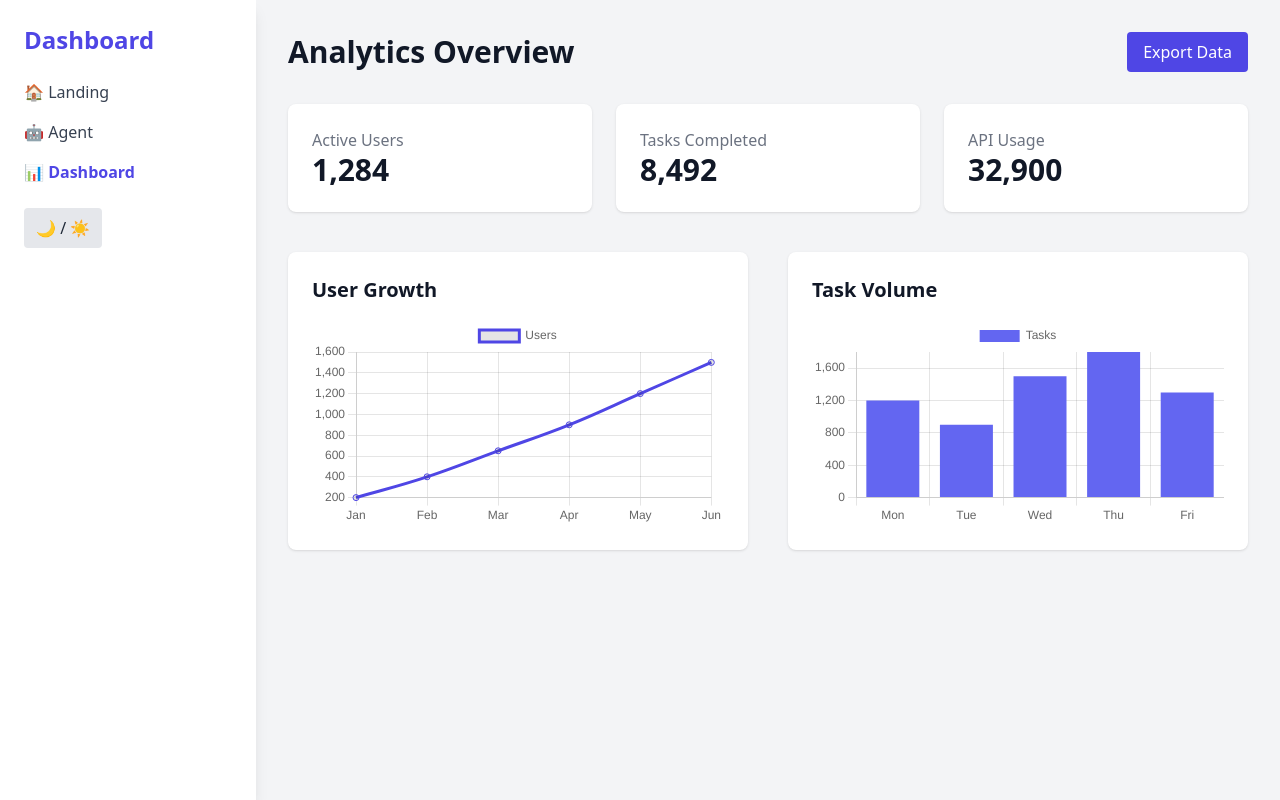
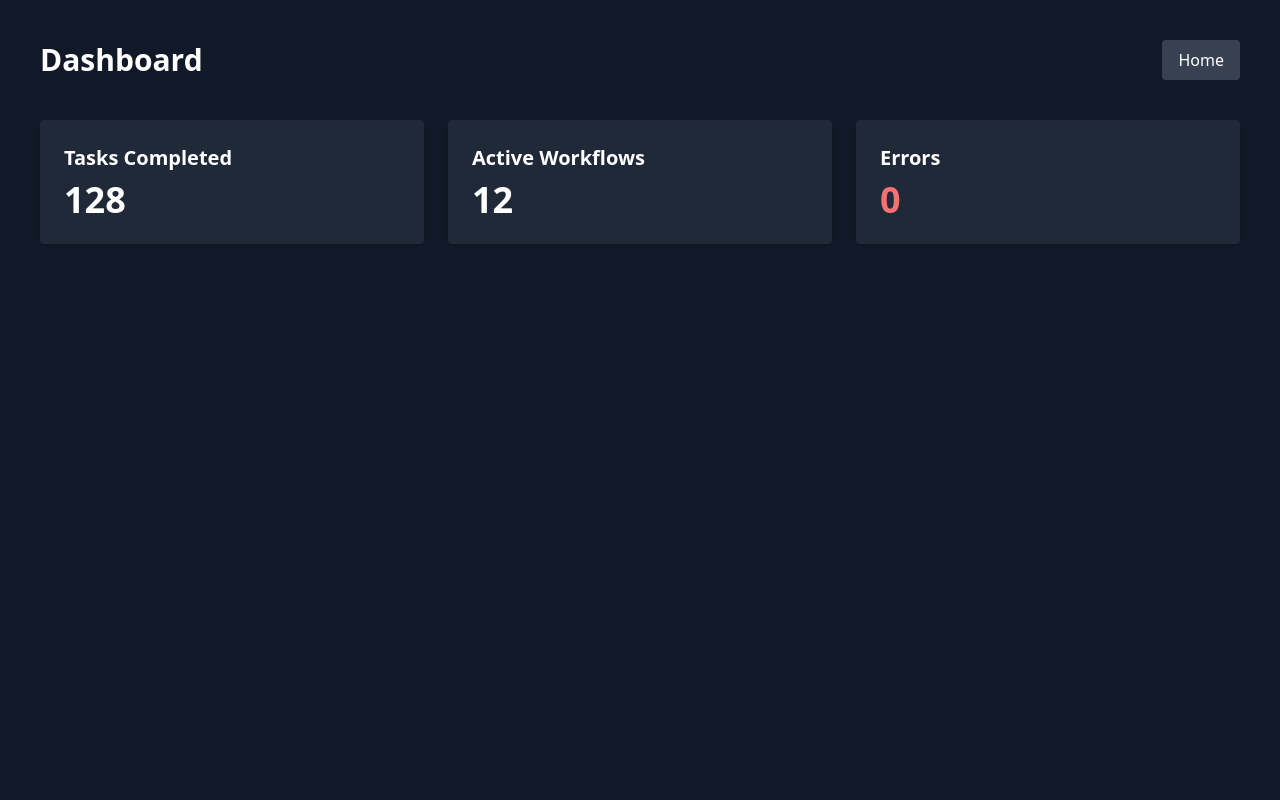
Before and after one commit to jfontiveros7/KonticodeLabs, a Flask app: page /dashboard in a window 1280 px wide. Run offline with Flask 3, Linux system fonts and the light colour scheme; some libraries are stand-ins or nearby versions.

Commit message:
Refactor dashboard.html for improved layout
Updated the dashboard layout and removed unused scripts.

```diff
--- a/templates/dashboard.html
+++ b/templates/dashboard.html
@@ -1,136 +1,34 @@
 <!DOCTYPE html>
 <html lang="en" class="dark">
 <head>
-    <meta charset="UTF-8">
-    <meta name="viewport" content="width=device-width, initial-scale=1.0">
-    <title>Dashboard – NovaStack Labs</title>
+    <meta charset="UTF-8" />
+    <meta name="viewport" content="width=device-width, initial-scale=1.0" />
+    <title>Dashboard</title>
 
     <script src="https://cdn.tailwindcss.com"></script>
-    <script src="https://cdn.jsdelivr.net/npm/chart.js"></script>
-
-    <!-- AOS Animations -->
-    <link href="https://unpkg.com/aos@2.3.1/dist/aos.css" rel="stylesheet">
-    <script src="https://unpkg.com/aos@2.3.1/dist/aos.js"></script>
-
-    <!-- Dark Mode Logic -->
-    <script>
-        if (
-            localStorage.theme === 'dark' ||
-            (!('theme' in localStorage) && window.matchMedia('(prefers-color-scheme: dark)').matches)
-        ) {
-            document.documentElement.classList.add('dark')
-        } else {
-            document.documentElement.classList.remove('dark')
-        }
-
-        function toggleTheme() {
-            const html = document.documentElement
-            const isDark = html.classList.toggle('dark')
-            localStorage.theme = isDark ? 'dark' : 'light'
-        }
-
-        document.addEventListener("DOMContentLoaded", () => {
-            AOS.init();
-        });
-    </script>
 </head>
 
-<body class="bg-gray-100 dark:bg-gray-900 text-gray-900 dark:text-gray-100 h-screen flex transition-all duration-300">
+<body class="bg-gray-900 text-white p-10">
+    <header class="flex justify-between items-center mb-10">
+        <h1 class="text-3xl font-bold">Dashboard</h1>
+        <a href="/" class="px-4 py-2 bg-gray-700 rounded">Home</a>
+    </header>
 
-    <!-- SIDEBAR -->
-    <aside class="w-64 bg-white dark:bg-gray-800 shadow-lg p-6 transition-all duration-300">
-        <h2 class="text-2xl font-bold text-indigo-600 mb-6">Dashboard</h2>
-
-        <nav class="space-y-4">
-            <a href="/" class="block text-gray-700 dark:text-gray-300 hover:text-indigo-600">🏠 Landing</a>
-            <a href="/agent" class="block text-gray-700 dark:text-gray-300 hover:text-indigo-600">🤖 Agent</a>
-            <a href="/dashboard" class="block text-indigo-600 font-semibold">📊 Dashboard</a>
-        </nav>
-
-        <button onclick="toggleTheme()"
-            class="mt-6 px-3 py-2 bg-gray-200 dark:bg-gray-700 rounded text-gray-800 dark:text-gray-200">
-            🌙 / ☀️
-        </button>
-    </aside>
-
-    <!-- MAIN CONTENT -->
-    <main class="flex-1 p-8 overflow-y-auto">
-
-        <!-- TOP BAR -->
-        <div class="flex justify-between items-center mb-8">
-            <h1 class="text-3xl font-bold">Analytics Overview</h1>
-            <button class="px-4 py-2 bg-indigo-600 text-white rounded hover:bg-indigo-700">
-                Export Data
-            </button>
+    <section class="grid grid-cols-1 md:grid-cols-3 gap-6">
+        <div class="bg-gray-800 p-6 rounded shadow">
+            <h3 class="text-xl font-bold mb-2">Tasks Completed</h3>
+            <p class="text-4xl font-bold">128</p>
         </div>
 
-        <!-- STATS CARDS -->
-        <div class="grid grid-cols-1 md:grid-cols-3 gap-6 mb-10">
-
-            <div class="p-6 bg-white dark:bg-gray-800 rounded-lg shadow" data-aos="fade-up">
-                <h3 class="text-gray-500 dark:text-gray-300">Active Users</h3>
-                <p class="text-3xl font-bold">1,284</p>
-            </div>
-
-            <div class="p-6 bg-white dark:bg-gray-800 rounded-lg shadow" data-aos="fade-up" data-aos-delay="150">
-                <h3 class="text-gray-500 dark:text-gray-300">Tasks Completed</h3>
-                <p class="text-3xl font-bold">8,492</p>
-            </div>
-
-            <div class="p-6 bg-white dark:bg-gray-800 rounded-lg shadow" data-aos="fade-up" data-aos-delay="300">
-                <h3 class="text-gray-500 dark:text-gray-300">API Usage</h3>
-                <p class="text-3xl font-bold">32,900</p>
-            </div>
-
+        <div class="bg-gray-800 p-6 rounded shadow">
+            <h3 class="text-xl font-bold mb-2">Active Workflows</h3>
+            <p class="text-4xl font-bold">12</p>
         </div>
 
-        <!-- CHARTS -->
-        <div class="grid grid-cols-1 lg:grid-cols-2 gap-10">
-
-            <!-- LINE CHART -->
-            <div class="bg-white dark:bg-gray-800 p-6 rounded-lg shadow" data-aos="zoom-in">
-                <h3 class="text-xl font-semibold mb-4">User Growth</h3>
-                <canvas id="lineChart"></canvas>
-            </div>
-
-            <!-- BAR CHART -->
-            <div class="bg-white dark:bg-gray-800 p-6 rounded-lg shadow" data-aos="zoom-in" data-aos-delay="200">
-                <h3 class="text-xl font-semibold mb-4">Task Volume</h3>
-                <canvas id="barChart"></canvas>
-            </div>
-
+        <div class="bg-gray-800 p-6 rounded shadow">
+            <h3 class="text-xl font-bold mb-2">Errors</h3>
+            <p class="text-4xl font-bold text-red-400">0</p>
         </div>
-
-    </main>
-
-    <script>
-        // Line Chart
-        new Chart(document.getElementById("lineChart"), {
-            type: "line",
-            data: {
-                labels: ["Jan", "Feb", "Mar", "Apr", "May", "Jun"],
-                datasets: [{
-                    label: "Users",
-                    data: [200, 400, 650, 900, 1200, 1500],
-                    borderColor: "#4f46e5",
-                    tension: 0.4
-                }]
-            }
-        });
-
-        // Bar Chart
-        new Chart(document.getElementById("barChart"), {
-            type: "bar",
-            data: {
-                labels: ["Mon", "Tue", "Wed", "Thu", "Fri"],
-                datasets: [{
-                    label: "Tasks",
-                    data: [1200, 900, 1500, 1800, 1300],
-                    backgroundColor: "#6366f1"
-                }]
-            }
-        });
-    </script>
-
+    </section>
 </body>
 </html>
```
